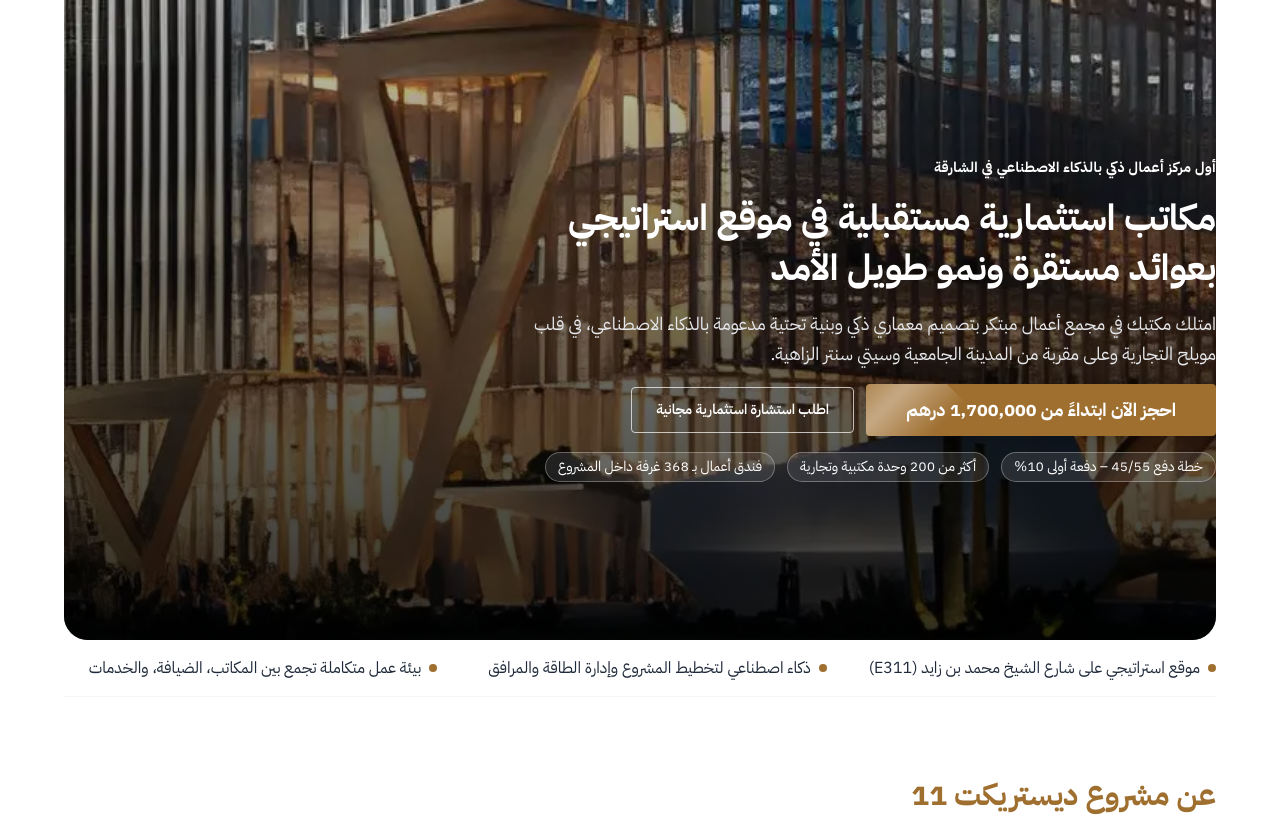
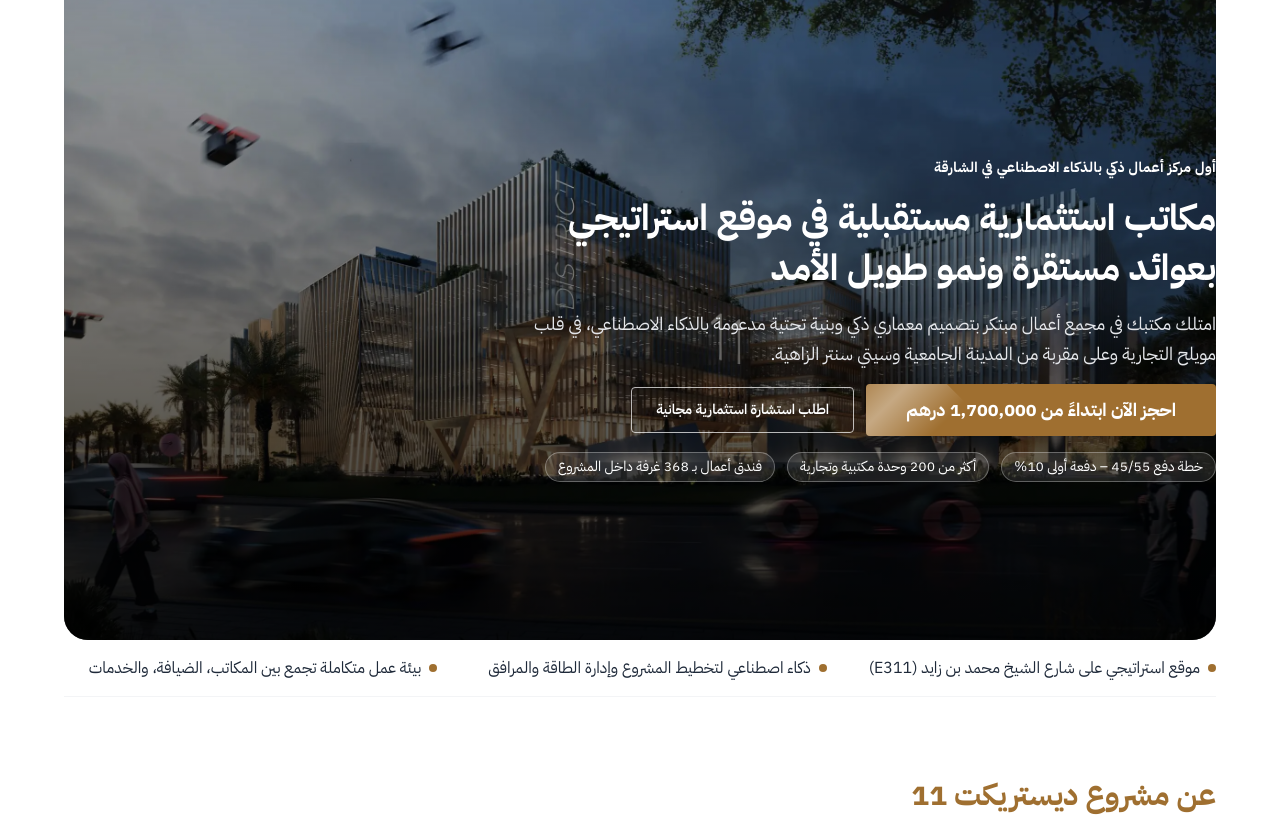
Before and after one commit to abdoroot/district11-landing, a website built with Vite: page index.html in a window 1280 px wide. Shown: the top 817 px of the page. Built offline with nearby package versions, Linux system fonts and the light colour scheme; files whose address does not match are found by name.

Commit message:
change the cover for lg screens

```diff
--- a/index.html
+++ b/index.html
@@ -106,6 +106,23 @@
         padding-right: 4rem;
       }
     }
+
+    @media (min-width: 1024px) {
+      .hero-desktop-bg {
+        background-image: url('/hero2_hd.webp');
+        background-size: cover;
+        background-position: center;
+        background-repeat: no-repeat;
+        transform: scale(1.02);
+        filter: none;
+      }
+
+      .unit-plan-img {
+        max-width: 480px;
+        margin-left: auto;
+        margin-right: auto;
+      }
+    }
   </style>
   <script type="application/ld+json">
     {
@@ -159,8 +176,13 @@
 
     <!-- ================== HERO ================== -->
     <section class="relative w-full h-[620px] md:h-[520px] overflow-hidden hero-desktop">
-      <img src="/hero2.webp" class="absolute inset-0 w-full h-full object-cover" alt="مشروع ديستريكت 11" width="774"
-        height="1310" loading="eager" decoding="async" importance="high" fetchpriority="high">
+
+      <!-- نسخة الموبايل -->
+      <img src="/hero2.webp" class="absolute inset-0 w-full h-full object-cover md:hidden" alt="مشروع ديستريكت 11"
+        width="774" height="1310" loading="eager" decoding="async" importance="high" fetchpriority="high">
+
+      <!-- نسخة الديسكتوب — خلفية عالية الدقة -->
+      <div class="hidden md:block hero-desktop-bg absolute inset-0"></div>
 
       <!-- Overlay محسّن بتدرج -->
       <div class="absolute inset-0 bg-gradient-to-t from-black/80 via-black/55 to-black/20"></div>
@@ -206,10 +228,10 @@
               فندق أعمال بـ 368 غرفة داخل المشروع
             </span>
           </div>
+
         </div>
       </div>
     </section>
-
     <!-- شريط مزايا سريع تحت الهيرو -->
     <section class="w-full bg-white border-b border-gray-100">
       <div
```
Also changed, not shown: public/hero2_hd.webp (added).
